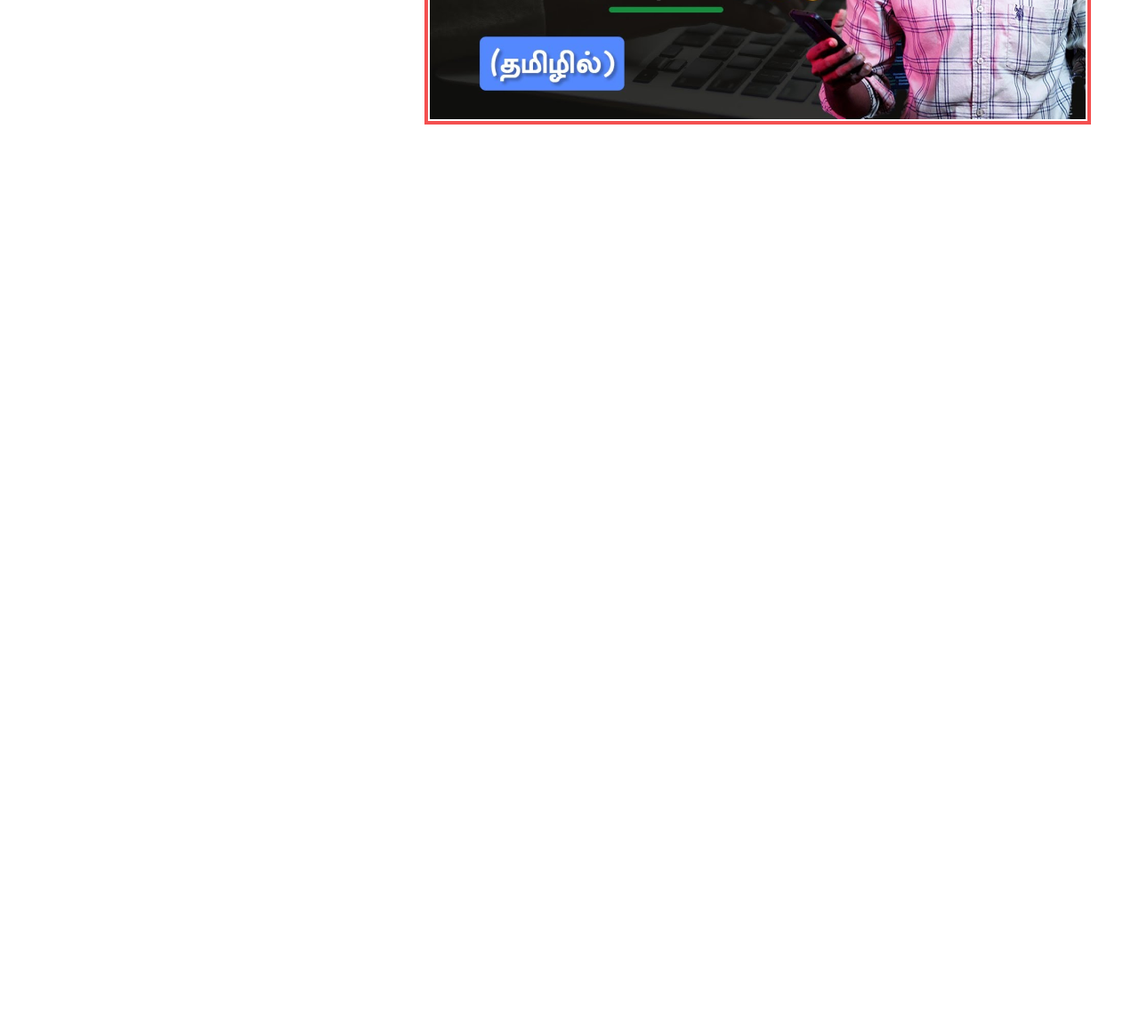
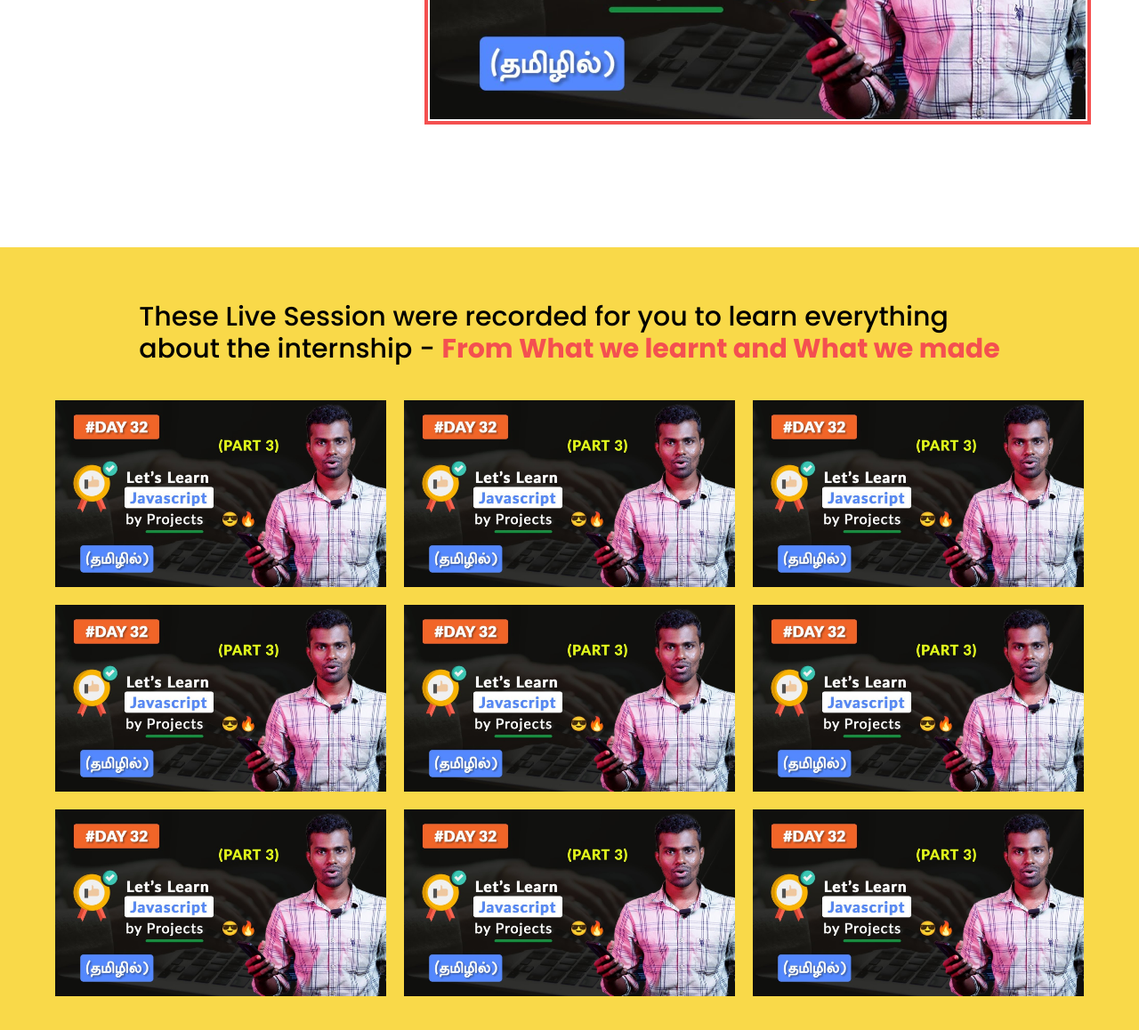
Before and after one commit to mshajid/cyberdude-live-session, a website built with Vite: page index.html in a window 1280 px wide. Shown: the part 676-1834 px from the top of the page at 89% size. Before the commit the page ends 954 px from the top, so only its background shows below. Built offline with nearby package versions, Linux system fonts and the light colour scheme.

Commit message:
completed the extra live sessions section

```diff
--- a/index.html
+++ b/index.html
@@ -71,6 +71,43 @@
           </div>
         </div>
       </section>
+
+      <!-- ! Extra Live Session Videos Section -->
+      <section class="bg-[#F9D949] flex justify-center p-5 flex-col items-center">
+        <div class="font-medium text-3xl tracking-normal py-10">
+          <span>These Live Session were recorded for you to learn everything <br> about the internship - <span class="font-bold text-[#F45050]">From What we learnt and What we made</span></span>
+        </div>
+
+        <div class="grid grid-cols-3 gap-5 pb-10">
+          <div>
+            <img src="./public/assets/Image Thumbnail.png" class="w-[372px] h-[210px]">
+          </div>
+          <div>
+            <img src="./public/assets/Image Thumbnail.png" class="w-[372px] h-[210px]">
+          </div>
+          <div>
+            <img src="./public/assets/Image Thumbnail.png" class="w-[372px] h-[210px]">
+          </div>
+          <div>
+            <img src="./public/assets/Image Thumbnail.png" class="w-[372px] h-[210px]">
+          </div>
+          <div>
+            <img src="./public/assets/Image Thumbnail.png" class="w-[372px] h-[210px]">
+          </div>
+          <div>
+            <img src="./public/assets/Image Thumbnail.png" class="w-[372px] h-[210px]">
+          </div>
+          <div>
+            <img src="./public/assets/Image Thumbnail.png" class="w-[372px] h-[210px]">
+          </div>
+          <div>
+            <img src="./public/assets/Image Thumbnail.png" class="w-[372px] h-[210px]">
+          </div>
+          <div>
+            <img src="./public/assets/Image Thumbnail.png" class="w-[372px] h-[210px]">
+          </div>
+        </div>
+      </section>
     </main>
   </body>
 </html>
```
